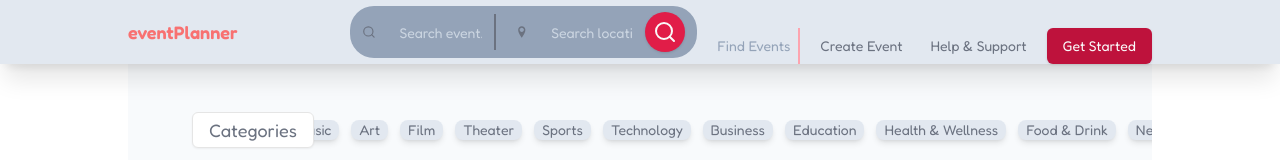
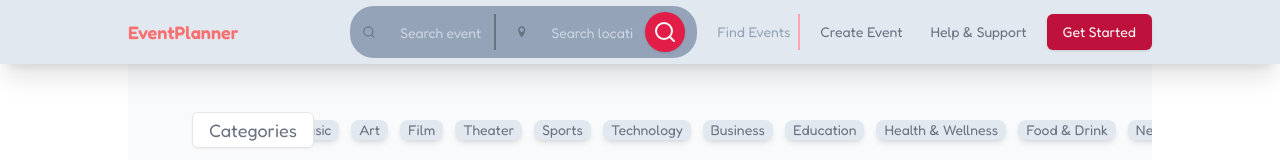
Before and after one commit to sanbleb-hash/events-planner, a Next.js app: page / in a window 1280 px wide. Shown: the top 160 px of the page. Built offline with nearby package versions, Linux system fonts and the light colour scheme.

Commit message:
centered conted

```diff
--- a/app/_components/navbar.tsx
+++ b/app/_components/navbar.tsx
@@ -48,7 +48,9 @@ const NavBar = () => {
 	return (
 		<nav className='min-h-[4rem] bg-slate-200 text-gray-500 flex items-center justify-center shadow-xl z-50 fixed top-0 left-0 right-0'>
 			<div className='w-[90%] lg:w-[80%] h-full flex items-center justify-between mx-auto gap-4 lg:gap-10 xl:gap-28'>
-				<h1 className='text-lg text-red-400 font-bold'>eventPlanner</h1>
+				<Link href='/' className='text-lg text-red-400 font-bold capitalize'>
+					eventPlanner
+				</Link>
 
 				<ul className='flex items-center justify-between gap-3 flex-1 flex-col-reverse lg:flex-row h-[4rem]'>
 					{/* Wrap form in FormProvider */}
@@ -87,7 +89,7 @@ const NavBar = () => {
 					</FormProvider>
 
 					{/* Navigation Links */}
-					<li className='flex items-center justify-between gap-3 self-end'>
+					<li className='flex items-center justify-center h-full gap-3 self-end'>
 						{navListItems.map((navLink) => {
 							const isActive = pathname === navLink.link;
 							return (
```
